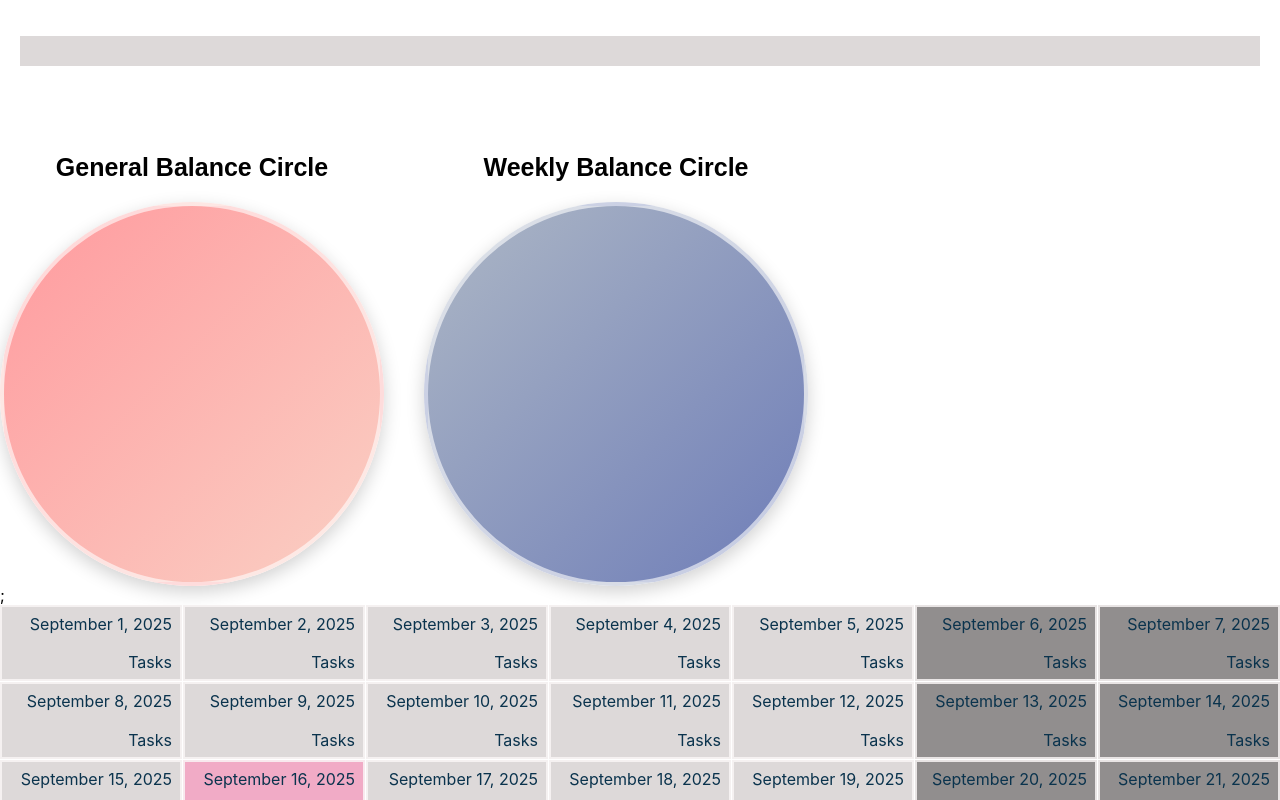
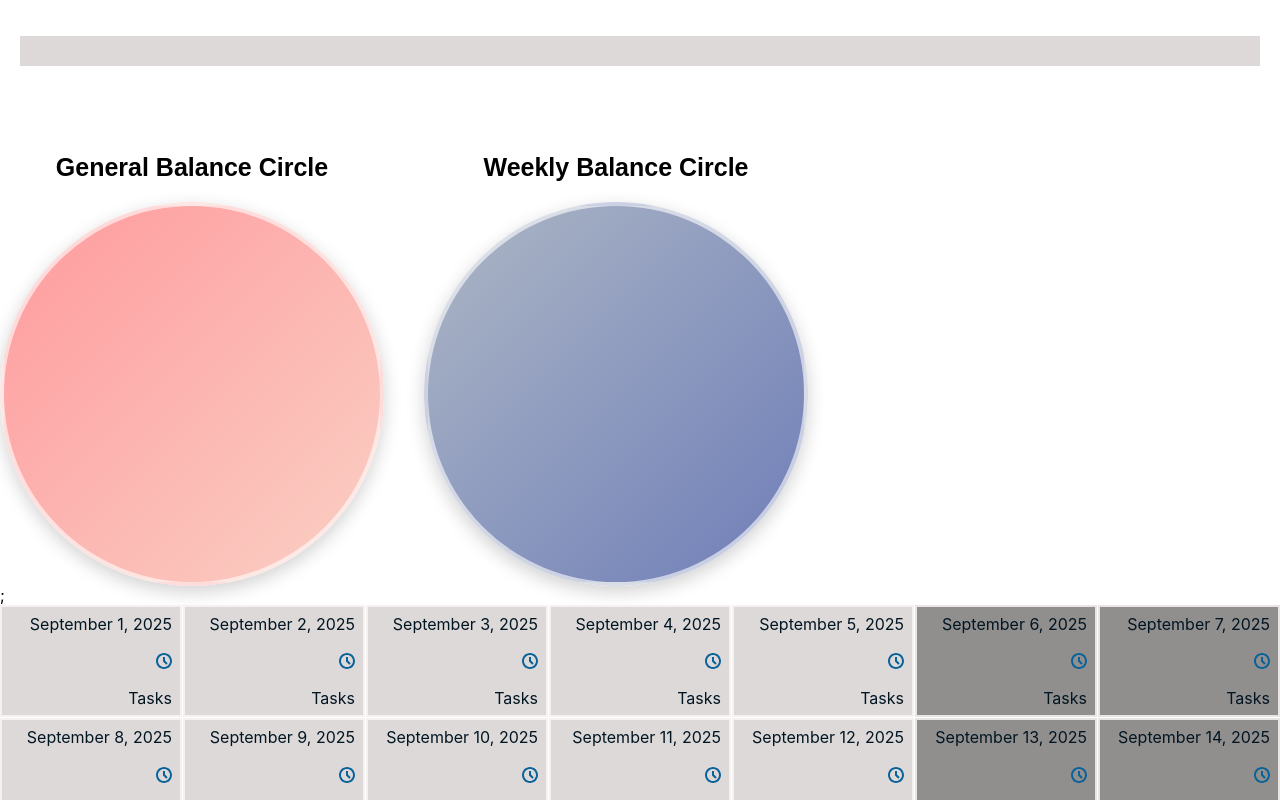
Before and after one commit to ValentynaJasochka/calendar, a React (Create React App) app: page / in a window 1280 px wide. Shown: the top 800 px of the page. Built offline with nearby package versions, Linux system fonts and the light colour scheme.

Commit message:
icons-to-calendar

```diff
--- a/package.json
+++ b/package.json
@@ -10,6 +10,7 @@
     "moment": "^2.30.1",
     "react": "^18.3.1",
     "react-dom": "^18.3.1",
+    "react-icons": "^5.5.0",
     "react-scripts": "5.0.1",
     "styled-components": "^6.1.19",
     "web-vitals": "^2.1.4"
--- a/src/Components/Calendar/Calendar.jsx
+++ b/src/Components/Calendar/Calendar.jsx
@@ -1,4 +1,5 @@
-import { CalendarTable, DayWrapper } from "./Calendar.styled";
+import { CalendarTable, DayWrapper,TimeIcon } from "./Calendar.styled";
+
 
 // Функція для форматування дати у стилі "Month Day, Year"
 const formatDateLong = (date) =>
@@ -42,6 +43,7 @@ export const Calendar = () => {
             today={isToday}
           >
             <div>{formatDateLong(dayItem)}</div>
+            <TimeIcon />
             <div>Tasks</div>
           </DayWrapper>
         );
--- a/src/Components/Calendar/Calendar.styled.jsx
+++ b/src/Components/Calendar/Calendar.styled.jsx
@@ -1,4 +1,5 @@
 import styled from "styled-components";
+import { ImClock } from "react-icons/im";
 
 export const CalendarTable = styled.div`
   display: grid;
@@ -14,17 +15,19 @@ export const DayWrapper = styled.div`
   gap: 20px;
   min-width: 140px;
   min-height: 70px;
-  color: #0a334d;
+  color: #021622;
   border: 2px solid #fbf7f7d3;
   /* background-color: #7b7777d4; */
   background-color: ${(props) => {
-  if (props.isWeekend) {
-    return props.theme.colors.darkgrey
-  } else if (props.today) {
-    return props.theme.colors.darkpink
-  } else {
-    return props.theme.colors.lightgrey
-  }
-
-   } }
-`
+    if (props.isWeekend) {
+      return props.theme.colors.darkgrey;
+    } else if (props.today) {
+      return props.theme.colors.darkpink;
+    } else {
+      return props.theme.colors.lightgrey;
+    }
+  }};
+`;
+export const TimeIcon = styled(ImClock)`
+  color: ${(props) => props.theme.colors.navy};
+`;
--- a/src/index.js
+++ b/src/index.js
@@ -1,21 +1,32 @@
-import React from 'react';
-import ReactDOM from 'react-dom/client';
-import App from './App';
-import { ThemeProvider } from 'styled-components';
+import React from "react";
+import ReactDOM from "react-dom/client";
+import App from "./App";
+import { ThemeProvider } from "styled-components";
 
-const theme ={
+const theme = {
   colors: {
-    darkgrey:  "#7b7777d4",
-    lightgrey:"#d7d2d2d6" ,
-    darkpink: "#ef99bad2" ,
-    lightpink: "#ef99bad2" ,
-  }
-}
+    darkgrey: "#7b7777d4",
+    lightgrey: "#d7d2d2d6",
+    darkpink: "#ef99bad2",
+    lightpink: "#ef99bad2",
+    navy: "#09639a"
+  },
+  padding: {
+    sm: "4px",
+    md: "8px",
+    lg: "8px",
+  },
+  radius: {
+    sm: "4px",
+    md: "8px",
+    lg: "8px",
+  },
+};
 
-ReactDOM.createRoot(document.getElementById('root')).render(
+ReactDOM.createRoot(document.getElementById("root")).render(
   <React.StrictMode>
-    <ThemeProvider theme ={theme}>
-    <App />
+    <ThemeProvider theme={theme}>
+      <App />
     </ThemeProvider>
   </React.StrictMode>
 );
```
Also changed, not shown: 1 other file (tests, documents, lock files or other folders).
